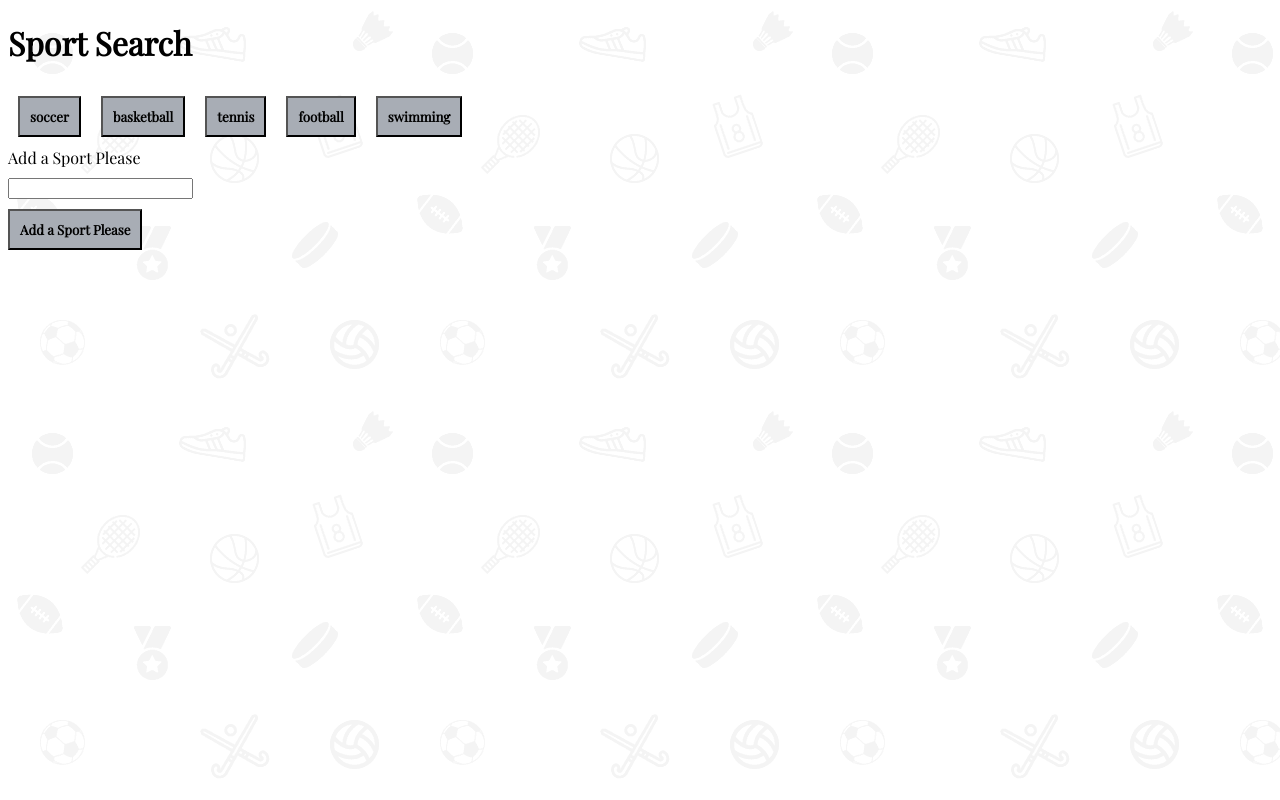
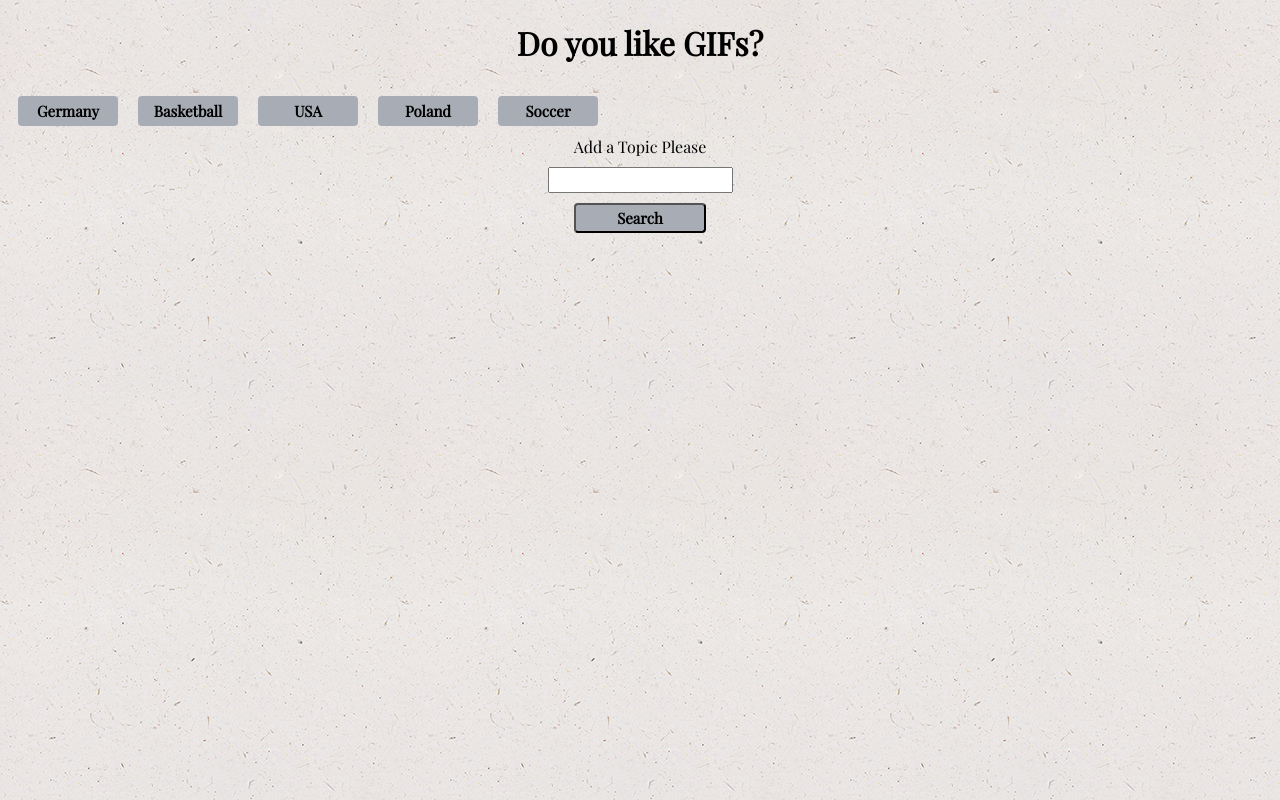
Before and after one commit to mfalkenberg/GifTastic, a plain HTML site: page index.html in a window 1280 px wide. Drawn offline with nearby package versions, Linux system fonts and the light colour scheme.

Commit message:
css changes

```diff
--- a/game.js
+++ b/game.js
@@ -1,4 +1,4 @@
-var topics = ["soccer", "basketball", "tennis", "football", "swimming"];
+var topics = ["Germany", "Basketball", "USA", "Poland", "Soccer"];
 
 function displaySport() {
 	var sport = $(this).attr("data-name");
--- a/index.html
+++ b/index.html
@@ -9,15 +9,15 @@
 </head>
 <body>
 
-	<h1>Sport Search</h1>
+	<h1>Do you like GIFs?</h1>
 
 	<div id="buttons-view"></div>
 
 	<form id="sport-form">
-		<label for="sport-input">Add a Sport Please</label><br>
+		<label for="sport-input">Add a Topic Please</label><br>
 		<input id="sport-input" type="text" ><br>
 
-		<input id="add-sport" type="submit" value="Add a Sport Please">
+		<input id="add-sport" type="submit" value="Search">
 	</form>
 
 	<div id="sport-view"></div>
--- a/style.css
+++ b/style.css
@@ -1,6 +1,10 @@
 body {
-	background-image: url("images/Sports.png");
+	background-image: url("images/color.png");
 	font-family: 'Playfair Display', serif;
+}
+
+h1 {
+	text-align: center;
 }
 
 div.sport {
@@ -13,18 +17,37 @@ button.sport {
 	margin: 10px;
 	background: #a8adb5;
 	font-family: 'Playfair Display', serif;
-	padding: 10px;
+	font-size: 15px;
 	font-weight: bold;
+	height: 30px;
+	width: 100px;
+	border: 7px;
+	cursor: pointer;
+	border-radius: 4px;
 }
 
 input#add-sport {
 	margin-top: 10px;
 	background: #a8adb5;
 	font-family: 'Playfair Display', serif;
+	font-size: 15px;
 	font-weight: bold;
-	padding: 10px;
+	cursor: pointer;
+	width: 132px;
+	height: 30px;
+	border-radius: 4px;
 }
 
 input#sport-input {
 	margin-top: 10px;
+	height: 20px;
 }
+
+form#sport-form {
+	text-align: center;
+}
+
+img {
+	border-radius: 4px;
+	cursor: pointer;
+}
```
Also changed, not shown: images/color.png (added), 1 other file.
